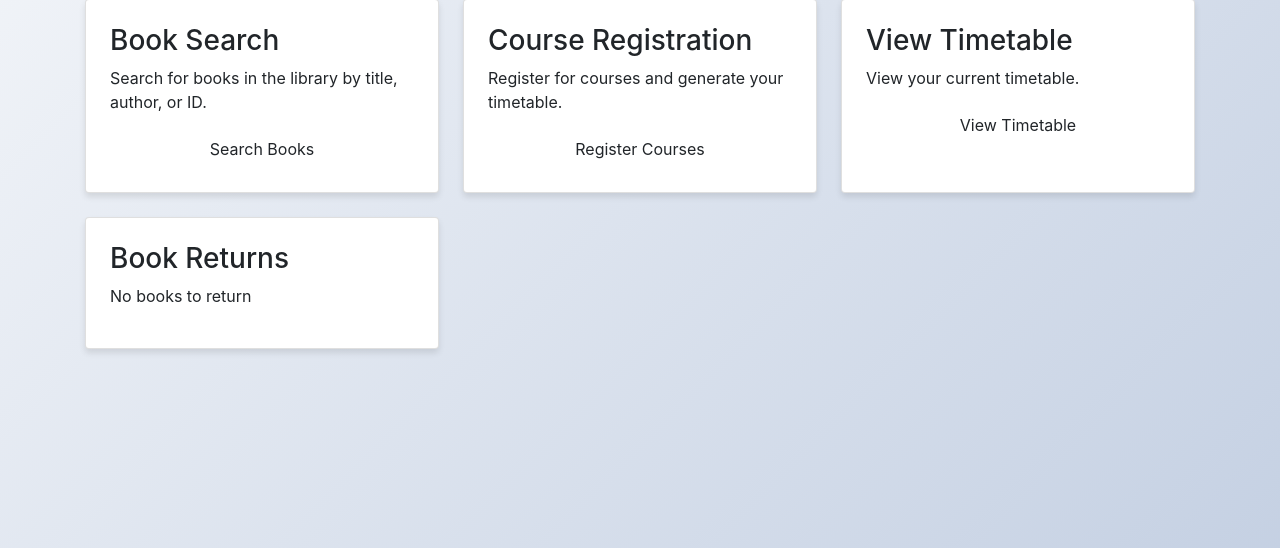
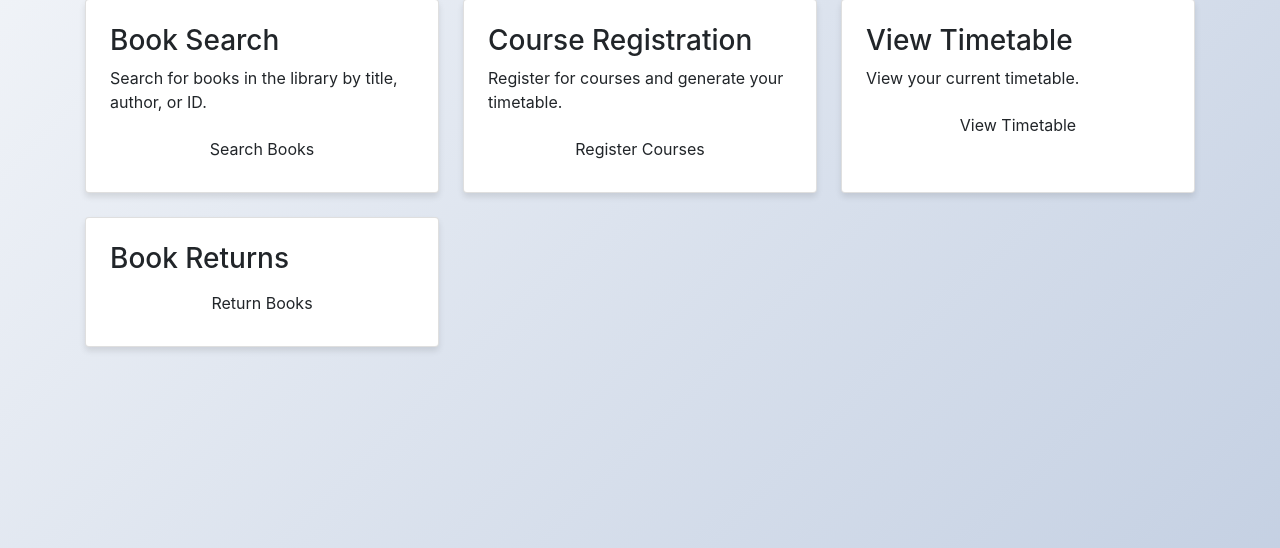
Before and after one commit to lakshay5928/Academic-Ease-Smart-Library-Management-System, a Flask app: page /dashboard in a window 1280 px wide. Shown: the part 239-787 px from the top of the page. Run offline with Flask 3, Linux system fonts and the light colour scheme; the visitor is signed in with stand-in values (Sample User, id 1); some libraries are stand-ins or nearby versions.

Commit message:
Update dashboard.html

```diff
--- a/templates/dashboard.html
+++ b/templates/dashboard.html
@@ -27,7 +27,7 @@
         <p>You have {{ books_to_return|length }} books to return</p>
         <a href="{{ url_for('return_book') }}" class="btn btn-warning">Return Books</a>
     {% else %}
-        <p>No books to return</p>
+        <a href="{{ url_for('return_book') }}" class="btn ">Return Books</a>
     {% endif %}
 </div>
         </div>
```
